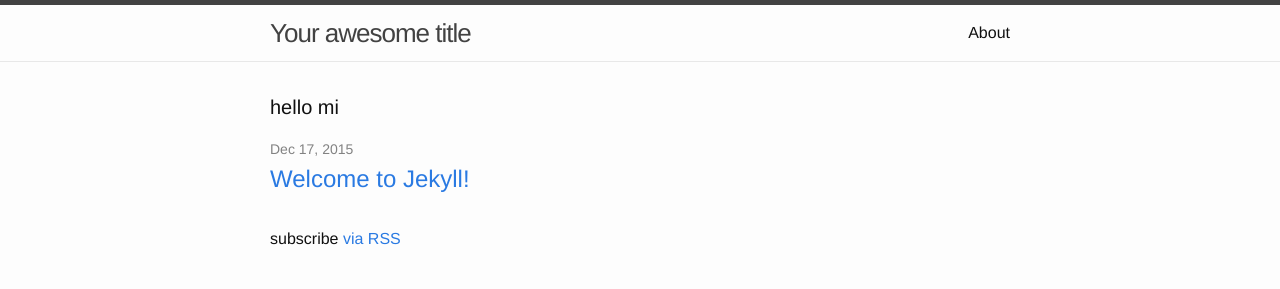
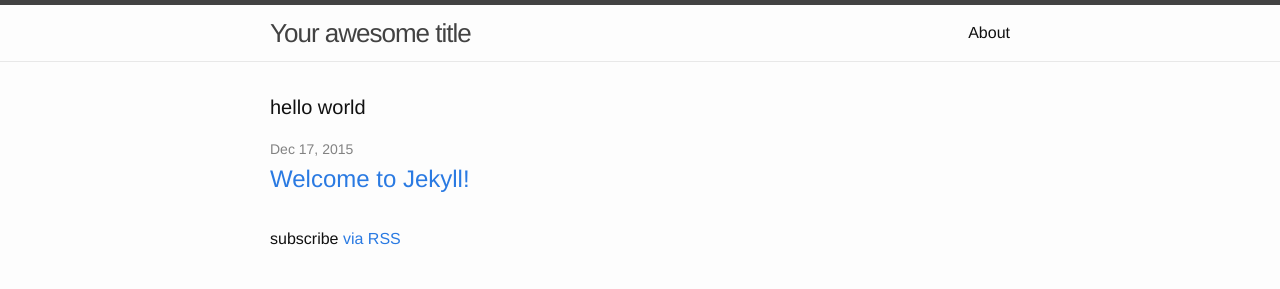
Before and after one commit to marissanbush1/staq, a Jekyll site: the page built from index.html, in a window 1280 px wide. Shown: the top 289 px of the page. Built offline with Jekyll 4.4.1, drawn with Linux system fonts in a browser that asks for light colours.

Commit message:
Update index.html

```diff
--- a/index.html
+++ b/index.html
@@ -4,7 +4,7 @@ layout: default
 
 <div class="home">
 
-  <h1 class="page-heading">hello mi</h1>
+  <h1 class="page-heading">hello world</h1>
 
   <ul class="post-list">
     {% for post in site.posts %}
```
